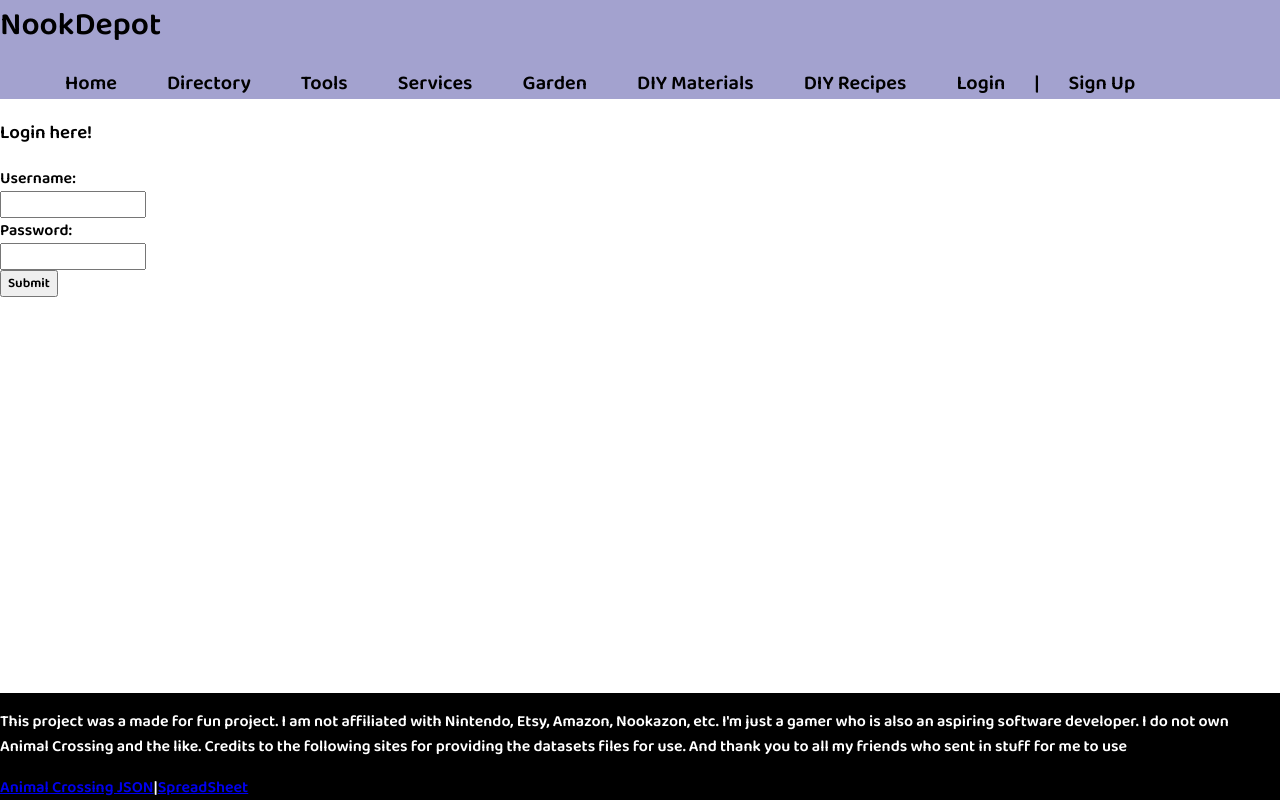
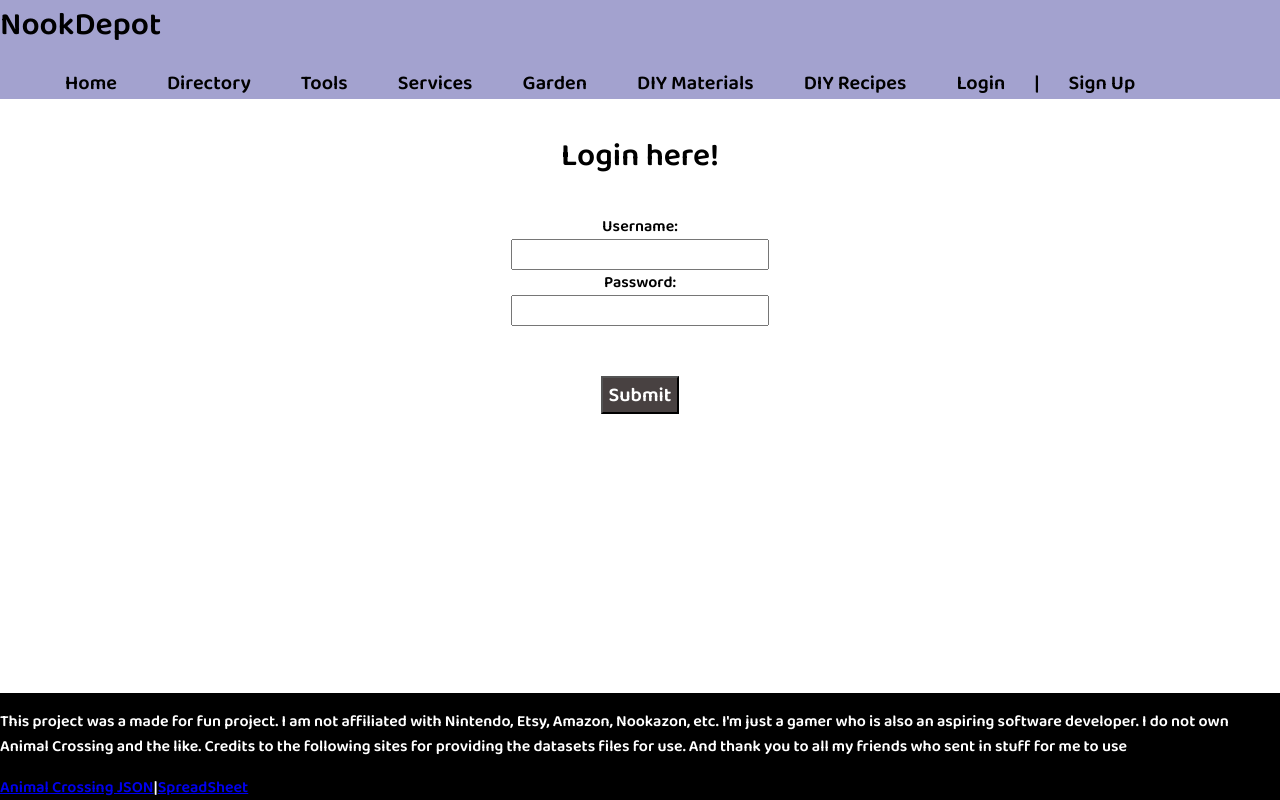
Before and after one commit to kbongco/NookDepot, a React (Create React App) app in the folder client/: page /login in a window 1280 px wide. Built offline with nearby package versions, Linux system fonts and the light colour scheme.

Commit message:
adding login functionality and under-construction

```diff
--- a/client/src/App.js
+++ b/client/src/App.js
@@ -1,16 +1,23 @@
-import React from 'react';
-import { Route, Switch } from 'react-router-dom'
-
+import React, { useState, useEffect } from 'react';
+import { Route, Switch} from 'react-router-dom'
 
 import MainContainer from './containers/MainContainer.jsx'
 
 import SignUp from './screens/SignUp/SignUp'
 import Login from './screens/Login/Login'
 
+import { loginUser } from './services/auth'
+
 import './App.css';
 
 
 function App() {
+  const [currentUser, updateCurrentUser] = useState(null)
+
+  const loginSubmit = async (loginData) => {
+    const userData = await loginUser(loginData)
+    updateCurrentUser(userData)
+  }
   return (
     <>
       <div>
@@ -19,7 +26,7 @@ function App() {
             <SignUp />
           </Route>
           <Route path='/login'>
-            <Login />
+            <Login loginSubmit={loginSubmit}/>
           </Route>
           <MainContainer />
         </Switch>
--- a/client/src/screens/Login/Login.css
+++ b/client/src/screens/Login/Login.css
@@ -0,0 +1,24 @@
+.login{
+  text-align:center;
+  font-size: 32px;
+}
+
+.login-container{
+  display:block;
+  text-align:center;
+}
+
+.username,  .password{
+  height:25px;
+  width:250px;
+}
+
+#password-field{
+  margin-bottom:50px
+}
+
+#submit {
+  background-color:#484141;
+  color:white;
+  font-size:20px;
+}
--- a/client/src/screens/Login/Login.jsx
+++ b/client/src/screens/Login/Login.jsx
@@ -1,53 +1,62 @@
-import React, { useState } from 'react';
-import { Link } from 'react-router-dom';
-import Layout from '../../layouts/Layout.jsx'
-import './Login.css'
+import React, { useState } from "react";
+import { Link } from "react-router-dom";
+import Layout from "../../layouts/Layout.jsx";
+import "./Login.css";
 
 export default function Login(props) {
   const [formData, updateFormData] = useState({
-    username: '',
-    password: ''
-  })
+    username: "",
+    password: "",
+  });
 
   const { username, password } = formData;
 
   const handleChange = (e) => {
     const { name, value } = e.target;
-    updateFormData(prevState => ({
+    updateFormData((prevState) => ({
       ...prevState,
-      [name]: value
-    }))
-  }
+      [name]: value,
+    }));
+  };
 
   return (
     <Layout>
-        <h3 class='login'>Login here!</h3>
-    <form onSubmit={(e) => {
+      <h3 class="login">Login here!</h3>
+      <div className="login-container">
+        <form
+          onSubmit={(e) => {
             e.preventDefault();
             props.loginSubmit(formData);
-    }}>
-      <label>Username:
+          }}
+        >
+          <label>
+            Username:
             <br />
             <input
-          type='text'
-          name='username'
+              className="username"
+              type="text"
+              name="username"
               value={username}
               onChange={handleChange}
             />
           </label>
-        <br/>
-      <label>Password:
-       <br/>
+          <br />
+          <label>
+            Password:
+            <br />
             <input
-        type='password'
-        name='password'
+              id='password-field'
+              className="password"
+              type="password"
+              name="password"
               value={password}
               onChange={handleChange}
             />
           </label>
           <br />
-      <button>Submit</button>
+          <button id='submit'>Submit</button>
         </form>
+      </div>
     </Layout>
-  )
+  );
 }
--- a/client/src/services/api-config.js
+++ b/client/src/services/api-config.js
@@ -1,6 +1,6 @@
 import axios from 'axios'
 
-const baseUrl = 'http://localhost:300'
+const baseUrl = 'http://localhost:3000'
 
 const api = axios.create({
   baseURL : baseUrl
```
Also changed, not shown: client/src/screens/UnderConstruction/UnderConstruction.jsx (added), 1 other file (tests, documents, lock files or other folders). Lines whose indentation alone changed are shown as unchanged.
